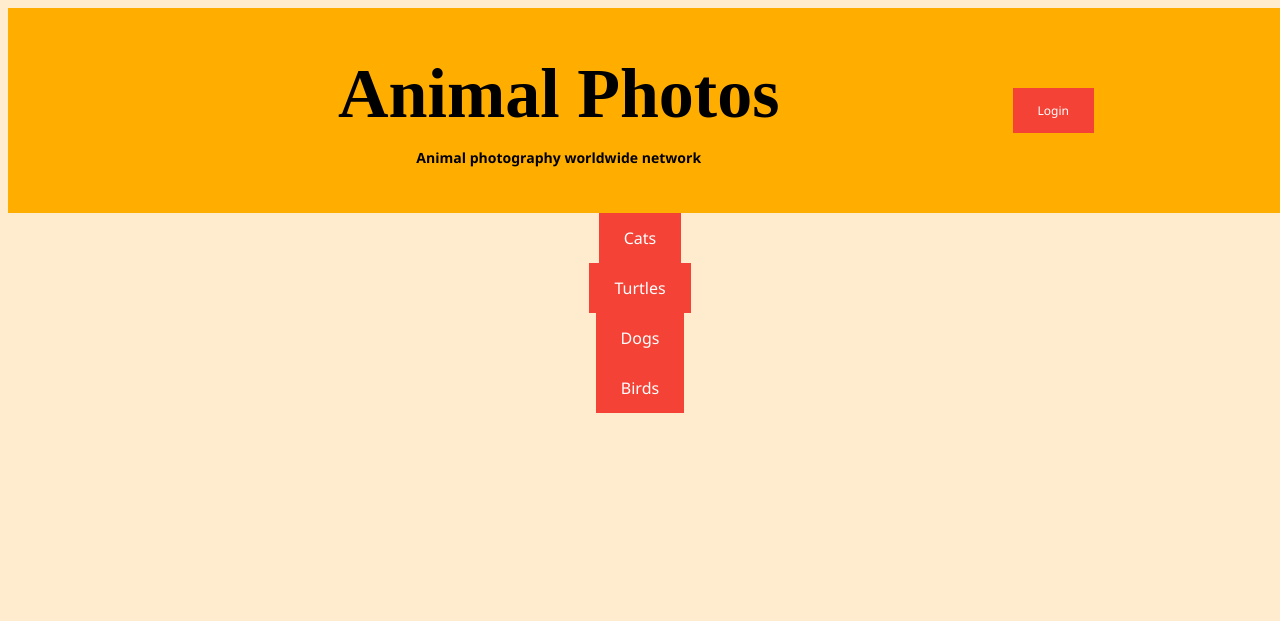
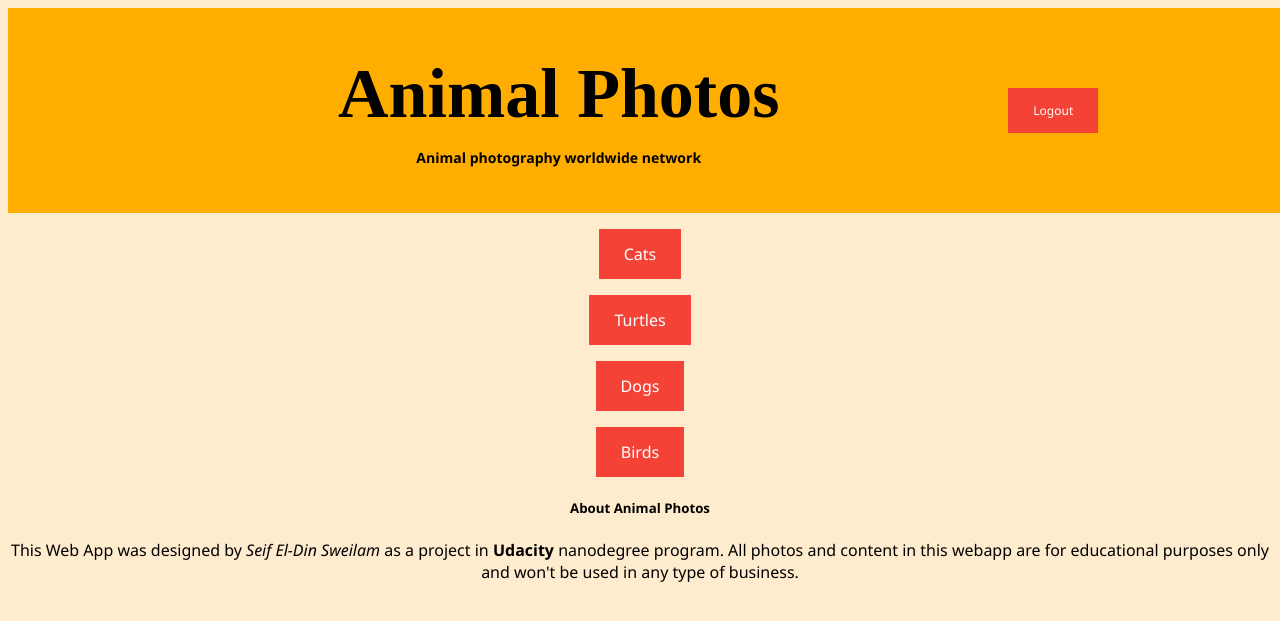
Before and after one commit to saifsweelam/animal-photos, a Flask app: page / in a window 1280 px wide; the page is wider, and only the part inside the window is pictured. Shown: the top 621 px of that part. Run offline with Flask 2, Linux system fonts and the light colour scheme.

Commit message:
Add حبشتكنات to html homepage

```diff
--- a/templates/publichome.html
+++ b/templates/publichome.html
@@ -12,15 +12,27 @@
             <h3>Animal photography worldwide network</h3>
         </div>
         <div class="login_area">
-            <a href='{{url_for("showLogin")}}'>Login</a>
+            <a href='{{url_for("gdisconnect")}}'>Logout</a>
         </div>
     </div>
-    <div class="list">
-        {% for x in species %}
-        <div class="item">
-            <a href='{{url_for("showPhotos", species_id=x.id)}}'>{{x.name}}</a>
+    <div class="page">
+        <div class="list">
+            {% for x in species %}
+            <div class="item">
+                <p><a href='{{url_for("showPhotos", species_id=x.id)}}'>{{x.name}}</a></p>
+            </div>
+            {% endfor %}
         </div>
-        {% endfor %}
+        <div class="sidebar">
+            <div class="about">
+                <h5>About Animal Photos</h5>
+                <p>
+                    This Web App was designed by <em>Seif El-Din Sweilam</em> as a project in <strong>Udacity</strong>
+                    nanodegree program. All photos and content in this webapp are for educational purposes only and
+                    won't be used in any type of business.
+                </p>
+            </div>
+        </div>
     </div>
 </body>
 
--- a/views.py
+++ b/views.py
@@ -37,8 +37,6 @@ app = Flask(__name__)
 @app.route('/species')
 def showSpecies():
     species = session.query(Species).all()
-    if species is None:
-        species = [Species(name='No species found')]
     if 'username' not in login_session:
         return render_template('publichome.html', species=species)
     return render_template('home.html', species=species)
@@ -49,7 +47,7 @@ def showPhotos(species_id):
     photos = session.query(Photo).filter_by(species_id=species_id).all()
     if 'username' not in login_session:
         return render_template('publichome.html', species=photos)
-    return render_template('publichome.html', species=photos)
+    return render_template('home.html', species=photos)
 
 # Route for Login Page
 @app.route('/login')
```
Also changed, not shown: templates/home.html (+22 -5 lines).
